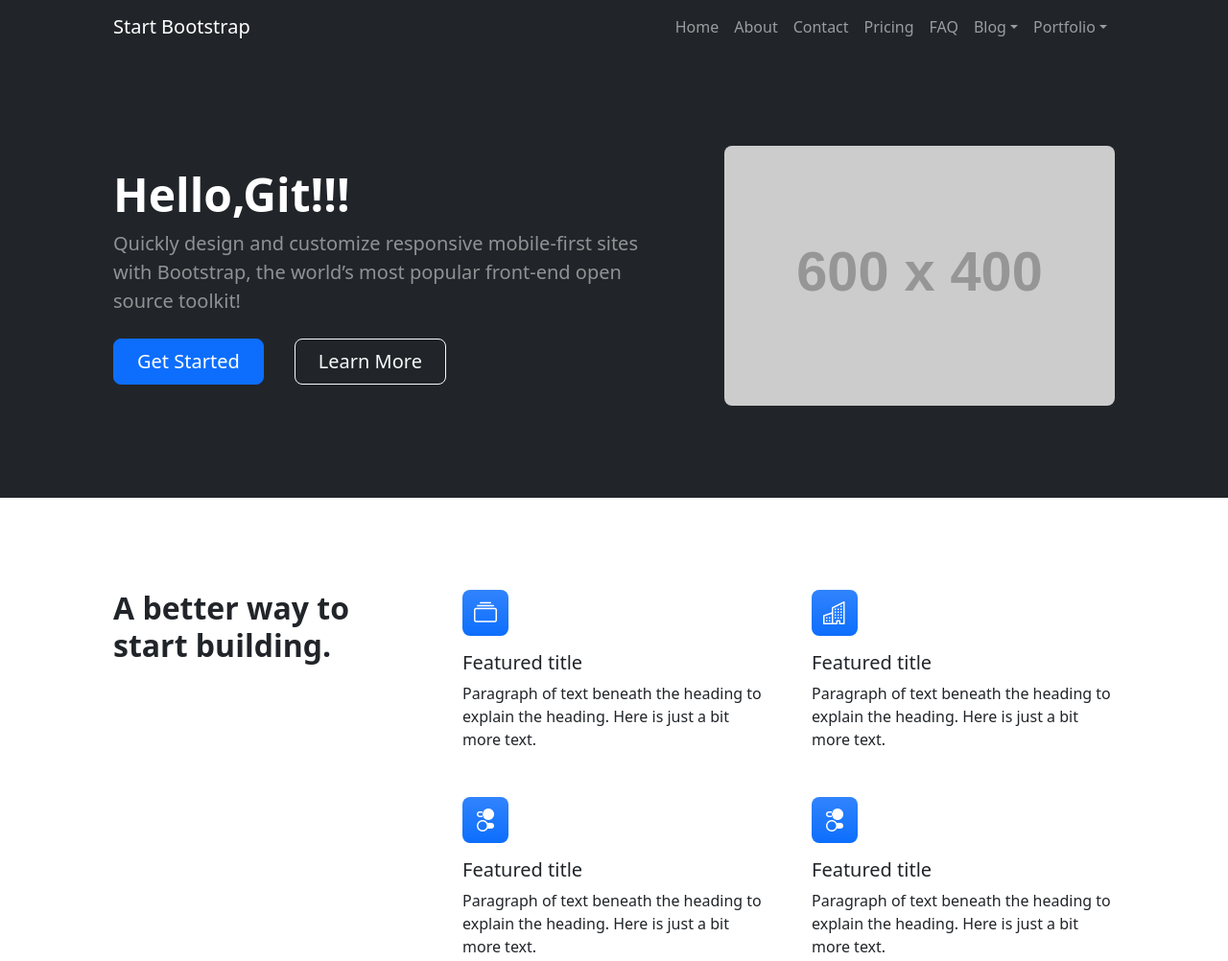
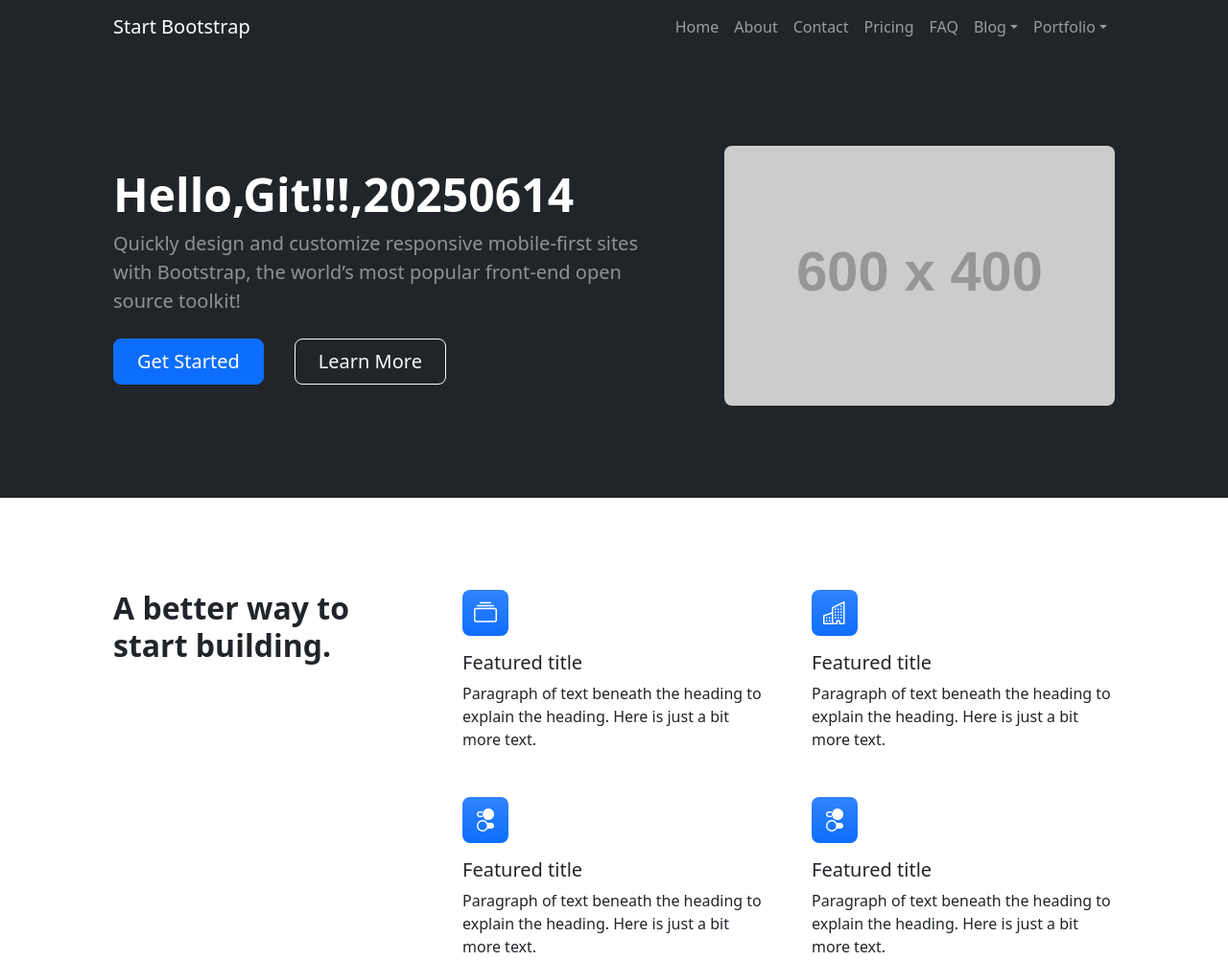
Before and after one commit to Zhaojain/my-website, a plain HTML site: page index.html in a window 1280 px wide. Shown: the top 1002 px of the page at 96% size. Drawn offline with nearby package versions, Linux system fonts and the light colour scheme; placeholder pictures from the web are drawn by us.

Commit message:
add index title 20250614

```diff
--- a/index.html
+++ b/index.html
@@ -51,7 +51,7 @@
                     <div class="row gx-5 align-items-center justify-content-center">
                         <div class="col-lg-8 col-xl-7 col-xxl-6">
                             <div class="my-5 text-center text-xl-start">
-                                <h1 class="display-5 fw-bolder text-white mb-2">Hello,Git!!!</h1>
+                                <h1 class="display-5 fw-bolder text-white mb-2">Hello,Git!!!,20250614</h1>
                                 <p class="lead fw-normal text-white-50 mb-4">Quickly design and customize responsive mobile-first sites with Bootstrap, the world’s most popular front-end open source toolkit!</p>
                                 <div class="d-grid gap-3 d-sm-flex justify-content-sm-center justify-content-xl-start">
                                     <a class="btn btn-primary btn-lg px-4 me-sm-3" href="#features">Get Started</a>
```
